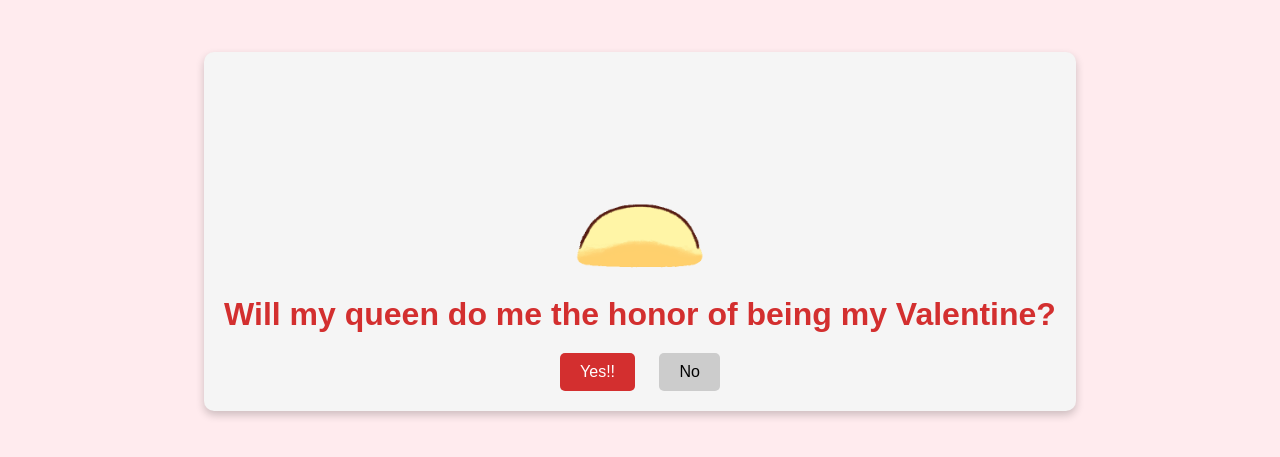
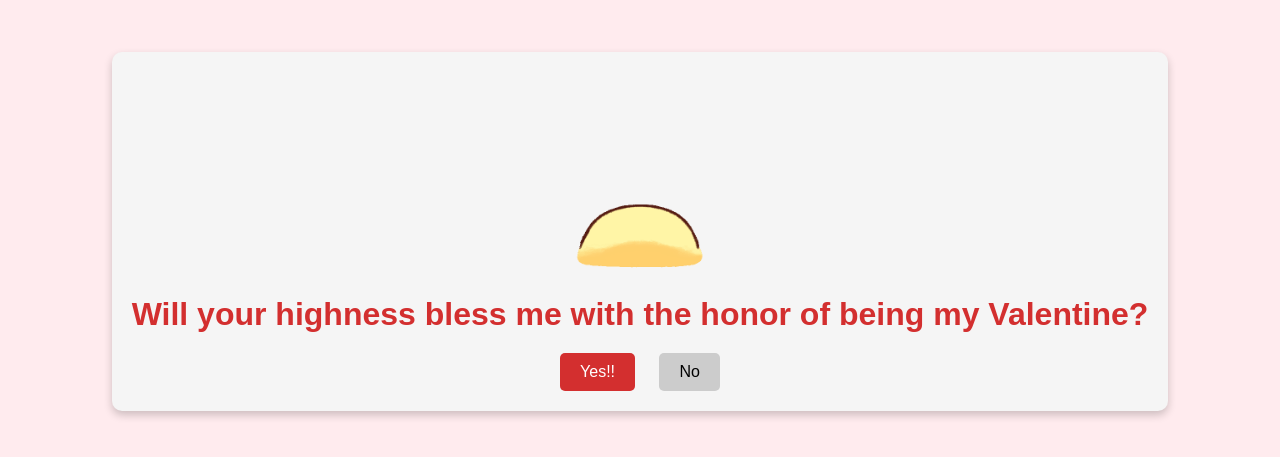
Before and after one commit to WhyHau/valentine-website, a plain HTML site: page index.html in a window 1280 px wide. Shown: the part 169-626 px from the top of the page. Drawn offline with Linux system fonts and the light colour scheme.

Commit message:
Update index.html

```diff
--- a/index.html
+++ b/index.html
@@ -9,7 +9,7 @@
 <body>
   <div class="container">
     <img src="valentine.gif" alt="Cute Valentine's GIF" class="gif">
-    <h1>Will my queen do me the honor of being my Valentine?</h1>
+    <h1>Will your highness bless me with the honor of being my Valentine?</h1>
     <div class="buttons">
       <button id="yesButton">Yes!!</button>
       <button id="noButton">No</button>
```
